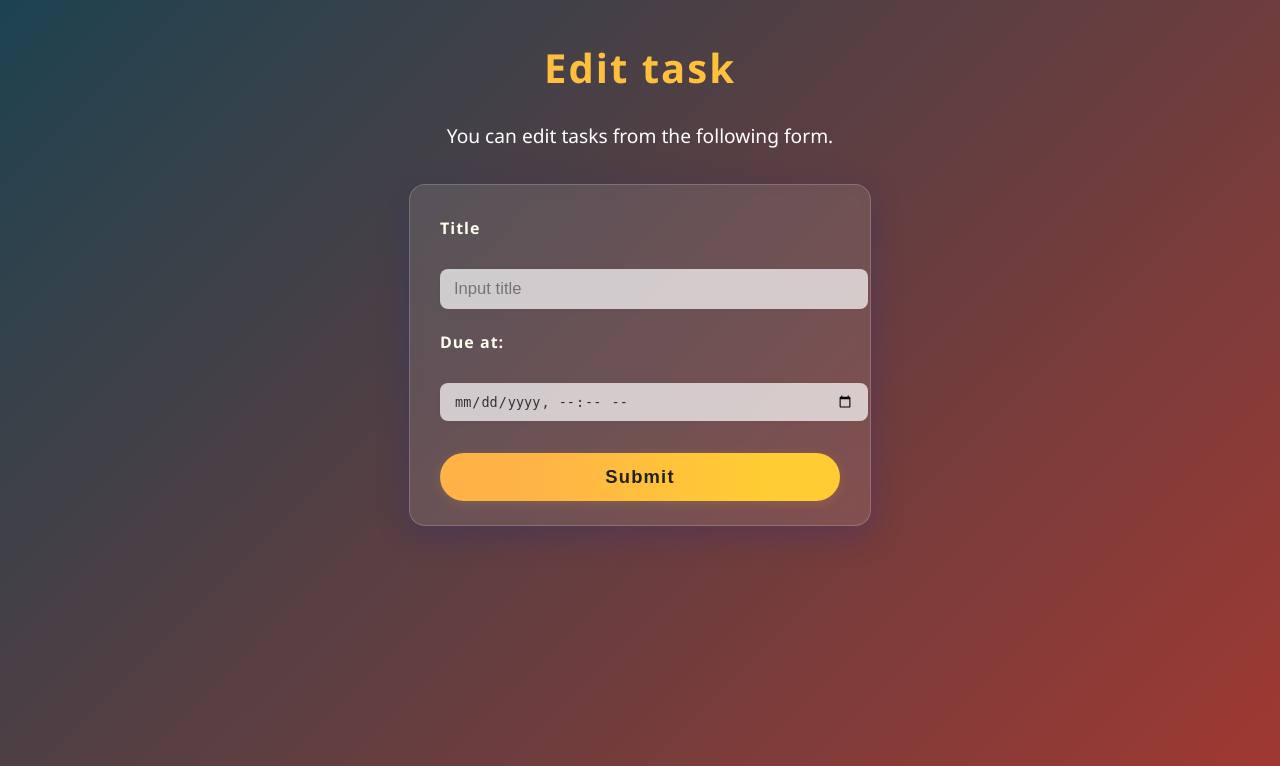
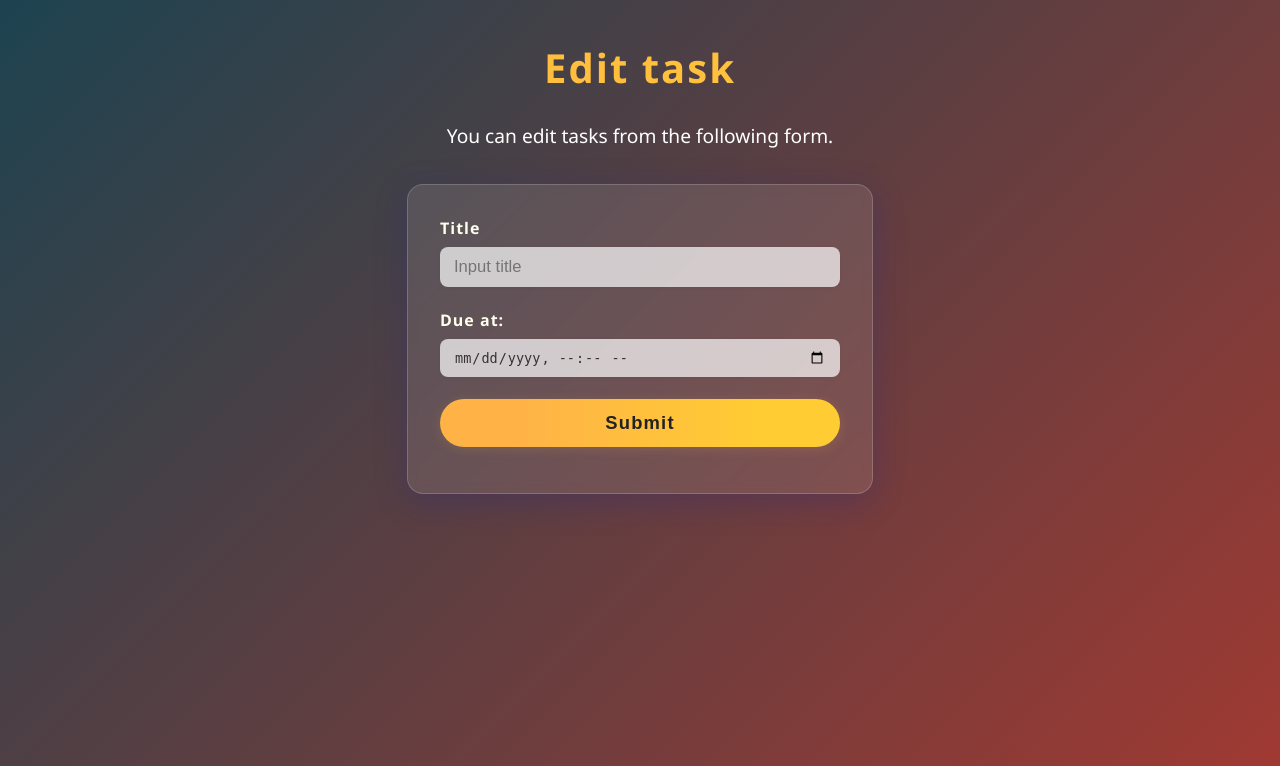
Before and after one commit to s1F102302528-bob/django-test-exercise-re, a Django app: template todo/templates/todo/edit.html in a window 1280 px wide. Shown: the top 766 px of the page. Run offline with Django 5.2, Linux system fonts and the light colour scheme; the template is opened without the code that fills it, so the values that code supplies are empty.

Commit message:
cssの修正

```diff
--- a/todo/static/todo/css/edit.css
+++ b/todo/static/todo/css/edit.css
@@ -28,11 +28,16 @@ form {
   background: rgba(255,255,255,0.1);
   max-width: 400px;
   margin: 30px auto;
-  padding: 32px 30px 24px;
+  padding: 32px 32px 24px 32px; /* 左右にしっかり余白 */
   border-radius: 16px;
   box-shadow: 0 8px 32px 0 rgba(31, 38, 135, 0.27);
   backdrop-filter: blur(5.0px);
   border: 1.5px solid rgba(255,255,255,0.18);
+}
+
+form > div {
+  margin-bottom: 22px;
+  width: 100%;
 }
 
 label {
@@ -41,27 +46,28 @@ label {
   margin-bottom: 8px;
   letter-spacing: 1px;
   color: #ffe;
+  text-align: left;
 }
 
 input[type="text"],
 input[type="datetime-local"] {
   width: 100%;
   padding: 10px 14px;
-  margin-bottom: 22px;
   border: none;
   border-radius: 8px;
   outline: none;
   font-size: 1.04em;
   background: rgba(255,255,255,0.7);
   color: #333;
+  box-sizing: border-box;
   box-shadow: 0 1px 4px rgba(0,0,0,0.04);
   transition: background 0.2s;
+  display: block; /* これが重要！幅いっぱい使う */
 }
 
 input[type="text"]:focus,
 input[type="datetime-local"]:focus {
   background: #fff;
-  /* border: 1.5px solid #ffaa00; */
   box-shadow: 0 0 2px #ffaa00;
 }
 
@@ -92,7 +98,7 @@ button[type="submit"]:hover {
 
 @media (max-width: 600px) {
   form {
-    padding: 18px 8px 15px;
+    padding: 18px 8px 15px 8px;
     max-width: 96vw;
   }
   h1 {
--- a/todo/templates/todo/edit.html
+++ b/todo/templates/todo/edit.html
@@ -15,12 +15,12 @@
     <form action="{% url 'update' task.id%}" method="post">
       {% csrf_token %}
       <div>
-        <label for="titleInput">Title</label><br>
+        <label for="titleInput">Title</label>
         <input id="titleInput" name="title" type="text" placeholder="Input title" value="{{ task.title }}">
       </div>
       <div>
-        <label for="dueInput">Due at:</label><br>
-        <input id="dueInput" name="due_at" type="datetime-local" value="{{ task.due_at |date:"Y-m-d H:i" }}">
+        <label for="dueInput">Due at:</label>
+        <input id="dueInput" name="due_at" type="datetime-local" value="{{ task.due_at|date:"Y-m-d\TH:i" }}">
       </div>
       <div>
         <button type="submit">Submit</button>
```
